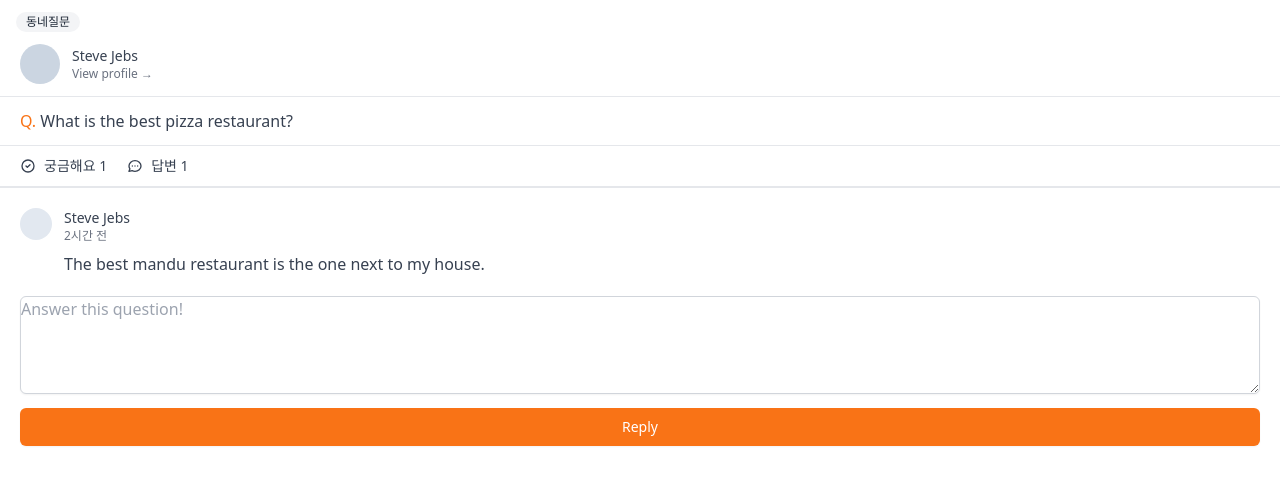
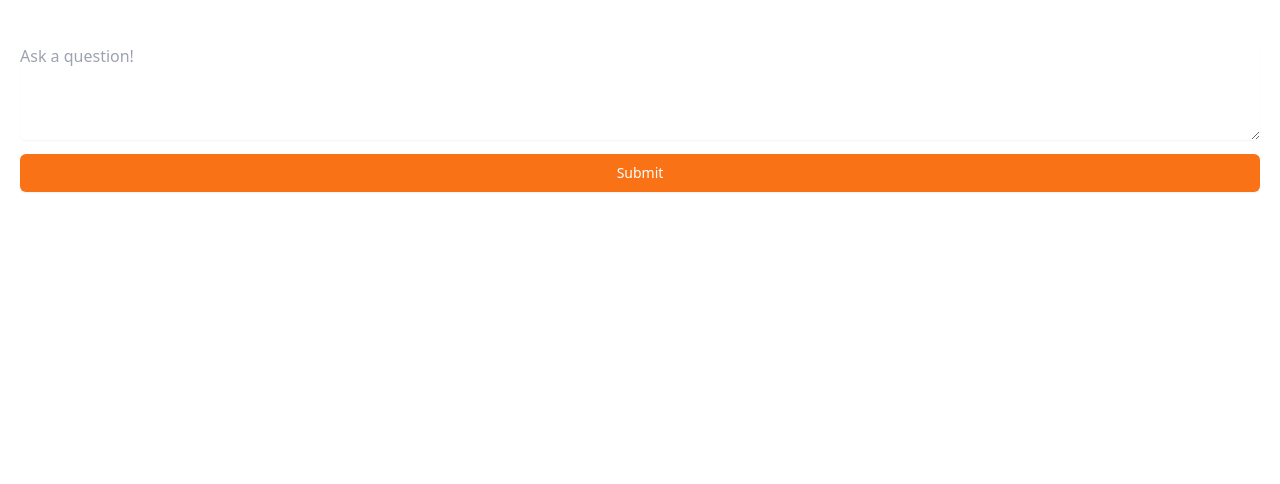
Before and after one commit to mikyungyun/market, a Next.js app: page /community/write in a window 1280 px wide. Shown: the top 484 px of the page. Built offline with nearby package versions, Linux system fonts and the light colour scheme.

Commit message:
write page ui

```diff
--- /dev/null
+++ b/src/pages/community/write.tsx
@@ -0,0 +1,18 @@
+import type { NextPage } from 'next';
+
+const Write: NextPage = () => {
+  return (
+    <form className="px-5 py-10">
+      <textarea
+        className="w-full mt-1 shadow-sm rounded-md border-gray-300 focus:ring-orange-500 focus:border-orange-500 "
+        rows={4}
+        placeholder="Ask a question!"
+      />
+      <button className="text-sm font-medium text-white w-full mt-2 py-2 px-4 border border-transparent rounded-md bg-orange-500 hover:bg-orange-600 shadow-sm focus:ring-2 focus:ring-offset-2 focus:ring-orange-500 focus:outline-none ">
+        Submit
+      </button>
+    </form>
+  );
+};
+
+export default Write;
```
